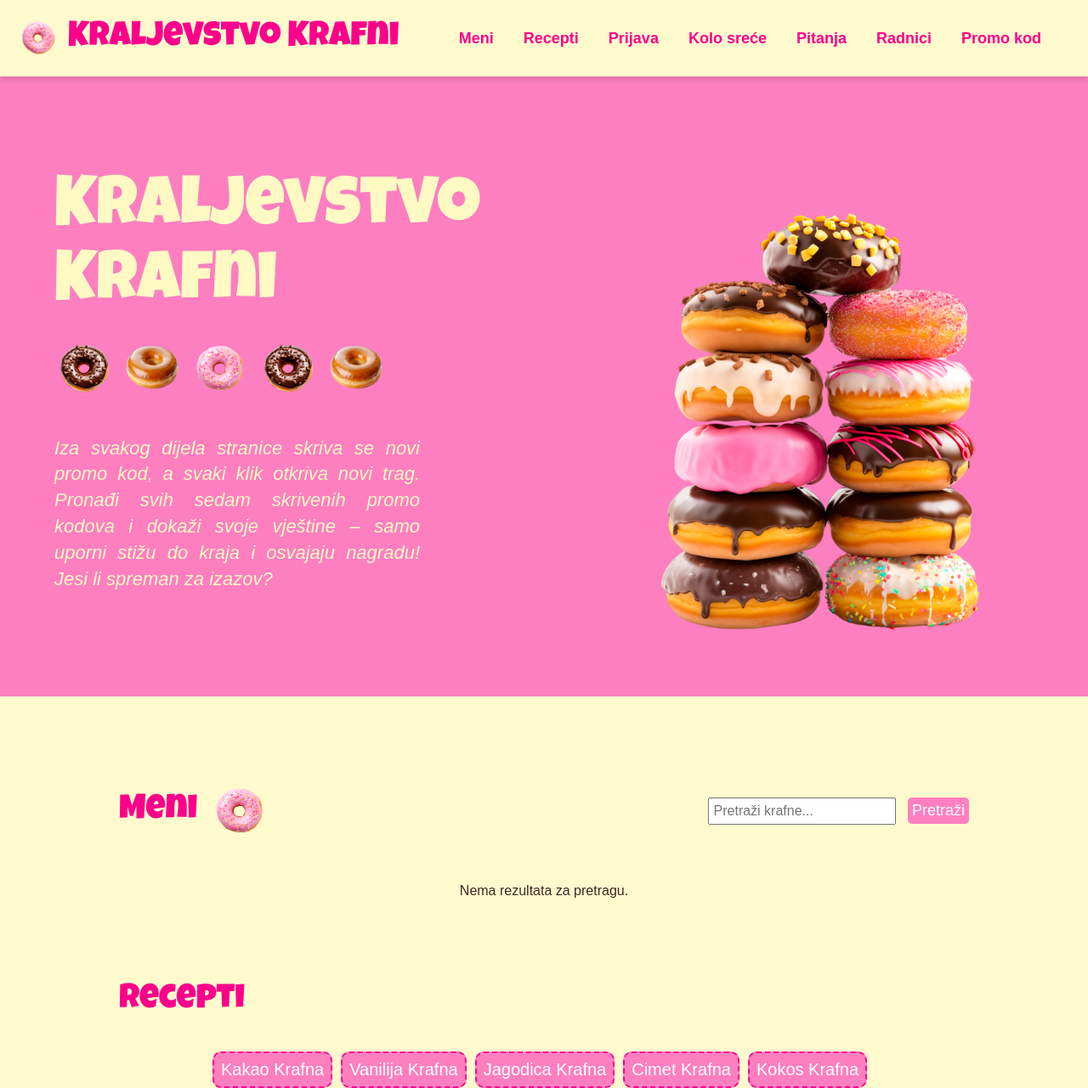
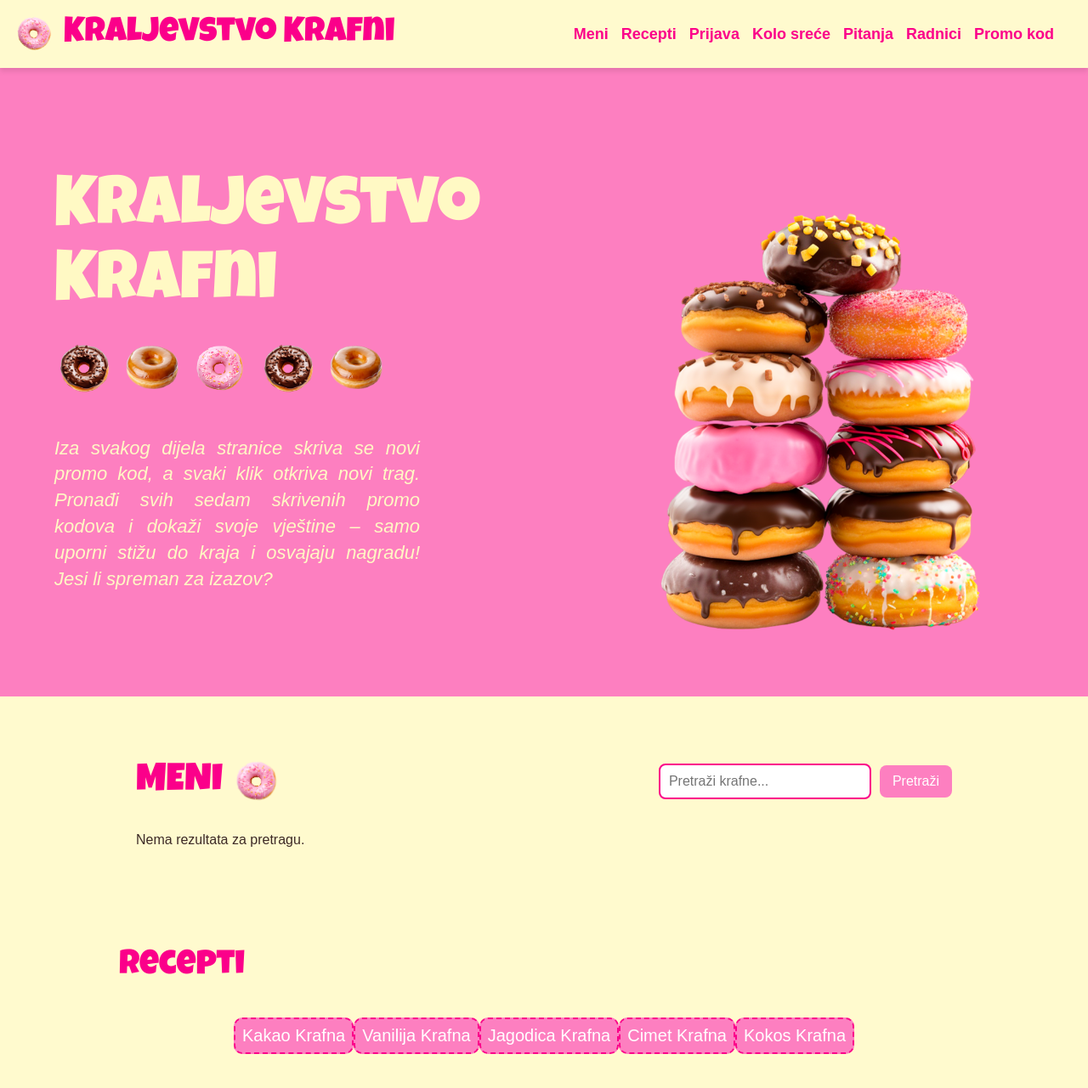
Before and after one commit to anaffee/Kraljestvo-Krafni, a PHP site: page / in a window 1280 px wide. Shown: the top 1281 px of the page at 85% size. Run offline with PHP 8.4, Linux system fonts and the light colour scheme; data that the repository does not hold is empty; some libraries are stand-ins or nearby versions.

Commit message:
Meni responzivan gubim braincellove

```diff
--- a/style.css
+++ b/style.css
@@ -220,26 +220,33 @@ nav ul li a:hover {
 
 /* another one*/
 
+
 .menu {
     display: flex;
     flex-direction: column;
-    width: 1000px;
-    margin: 100px auto;
+    width: 90%;
+    max-width: 1000px;
+    margin: 50px auto;
+    padding: 20px;
 }
+
 
 .top {
     display: flex;
     flex-direction: row;
     align-items: center;
     justify-content: space-between;
-    margin-bottom: 50px;
+    margin-bottom: 30px;
+    flex-wrap: wrap;
+    gap: 15px;
 }
+
 
 .naslov-container {
     display: flex;
     flex-direction: row;
     align-items: center;
-    gap: 15px;
+    gap: 10px;
 }
 
 .naslov {
@@ -250,49 +257,110 @@ nav ul li a:hover {
     font-size: 40px;
 }
 
-#draggable {
-    width: 70px;
-    height: 70px;
+.naslov-container .naslov {
+    font-family: "Luckiest Guy", cursive, sans-serif;
+    color: #fb008a;
+    font-size: 45px;
+    text-transform: uppercase;
 }
 
-.inputi input,
-a {
-    font-size: 16px;
-    padding: 5px;
-    margin-right: 10px;
+#draggable {
+    width: 60px;
+    height: 60px;
 }
 
-input:last-child {
-    margin-right: 0px;
+
+.inputi {
+    display: flex;
+    align-items: center;
+    gap: 10px;
+    flex-wrap: wrap;
+}
+
+.inputi input[type="text"] {
+    font-size: 16px;
+    padding: 10px;
+    border: 2px solid #fb008a;
+    border-radius: 8px;
+    width: 250px;
+    transition: 0.3s ease;
+}
+
+.inputi input[type="text"]:focus {
+    border-color: #ff69b4;
+    outline: none;
+    box-shadow: 0 0 5px #fb008a;
 }
 
 #searchButton {
     background-color: #fd7fc0;
     color: #fff;
     border: none;
-    border-radius: 5px;
+    border-radius: 8px;
+    padding: 10px 15px;
     cursor: pointer;
-    font-size: 18px;
+    font-size: 16px;
+    transition: 0.3s ease;
 }
 
 #searchButton:hover {
     background-color: #fb008a;
 }
 
+
 .items {
-    display: flex;
-    flex-direction: row;
+    display: grid;
+    grid-template-columns: repeat(auto-fit, minmax(230px, 1fr));
+    gap: 18px;
     justify-content: center;
-    flex-wrap: wrap;
-    gap: 20px;
 }
+
 
 .item {
     display: flex;
     flex-direction: column;
     border-radius: 10px;
-    border: 1px solid #3d2a26;
+    background-color: #fcf9e4b6;
+    border: 3px dashed #ff69b4c2;
+    padding: 10px;
+    text-align: center;
 }
+
+
+.item img {
+    width: 100%;
+    max-width: 230px;
+    height: auto;
+    border-radius: 8px;
+}
+
+
+.red {
+    display: flex;
+    flex-direction: row;
+    padding: 10px 15px;
+    justify-content: space-between;
+    align-items: center;
+}
+
+
+.red button {
+    width: 35px;
+    height: 35px;
+    background-color: #ffceea;
+    font-size: 22px;
+    color: #fb008a;
+    border: 1px solid #fb008a;
+    border-radius: 50%;
+    cursor: pointer;
+    transition: 0.3s ease;
+}
+
+.red button:hover {
+    background-color: #fb008a;
+    color: #ffceea;
+}
+
 
 .image-row {
     display: grid;
```
Also changed, not shown: other parts of style.css (+30 -24 lines).
